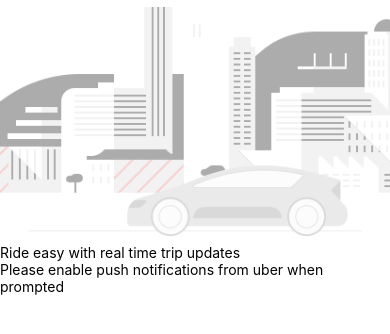
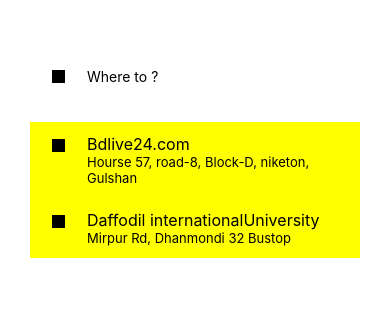
Before and after one commit to congkhanh197/PycoTraining, a React Native app: screen / in a window 390 px wide. Shown: the top 334 px of the page. Built offline with nearby package versions, Linux system fonts and the light colour scheme.

Commit message:
Address Picker Screen

```diff
--- a/App.js
+++ b/App.js
@@ -19,11 +19,12 @@
 import GenderContainer from './src/modules/Gender/Gender.container';
 import ProfileContainer from './src/modules/Profile/Profile.container';
 import NotificationContainer from './src/modules/Notification/Notification.container';
+import MapsContainer from './src/modules/Maps/Maps.container';
 export default class App extends Component {
   render() {
     return (
       <View style={{flex:1}}>
-        {NotificationContainer()}
+        {MapsContainer()}
       </View>
     );
   }
--- /dev/null
+++ b/src/modules/Maps/Maps.screen.js
@@ -0,0 +1,69 @@
+import React, { Component } from 'react'
+import { Image, View ,TextInput, Text, FlatList} from 'react-native'
+import {IMAGES} from '../../assets'
+
+export default class MapsScreen extends Component {
+    constructor(props){
+        super(props);
+        this.savedAddresses = [
+            {
+              icon: '',
+              title: 'Bdlive24.com',
+              address: 'Hourse 57, road-8, Block-D, niketon, Gulshan'
+            },
+            {
+              icon: '',
+              title: 'Daffodil internationalUniversity',
+              address: 'Mirpur Rd, Dhanmondi 32 Bustop'
+            }
+        ];
+
+    }
+
+    renderAddressSection = () => {
+        return (
+            <View>
+
+            <FlatList
+                vertical
+                data={this.savedAddresses}
+                renderItem={this.renderAddressItem}
+                keyExtractor={(item) => item.title}
+            />
+            </View>
+        );
+    };
+
+    renderAddressItem = ({ item }) => {
+        return (
+            <View style={{
+                marginVertical:12,flexDirection:'row'}}>
+                <View style = {{width:13, height:13, backgroundColor:'black', marginHorizontal:22,marginTop:5,}}/>
+                <View
+                    style={{ flex:1,}}
+                >
+                    <Text style = {{fontSize: 16}}>
+                    {item.title}
+                    </Text>
+                    <Text style={{fontSize:13}}>
+                    {item.address}
+                    </Text>
+                </View>
+            </View>
+        );
+    };
+
+    render() {
+        return (
+            <View style={{margin:30,backgroundColor:'yellow'}}>
+                <View style = {{alignItems:'center', backgroundColor:'white', flexDirection:'row'}}>
+                    <View style = {{width:13, height:13, backgroundColor:'black', marginHorizontal:22, marginVertical:30}}/>
+                    <TextInput placeholder="Where to ?"
+                    style={{flex:1, height:50, marginVertical: 21, marginRight:17}}></TextInput>
+                </View>
+                {this.renderAddressSection()}
+
+            </View>
+        )
+    }
+}
--- /dev/null
+++ b/src/modules/Maps/Maps.screen.styles.js
@@ -0,0 +1,5 @@
+import {StyleSheet} from 'react-native';
+
+
+
+export default styles;
```
Also changed, not shown: src/modules/Maps/Maps.container.js (added, +8 -0 lines).
